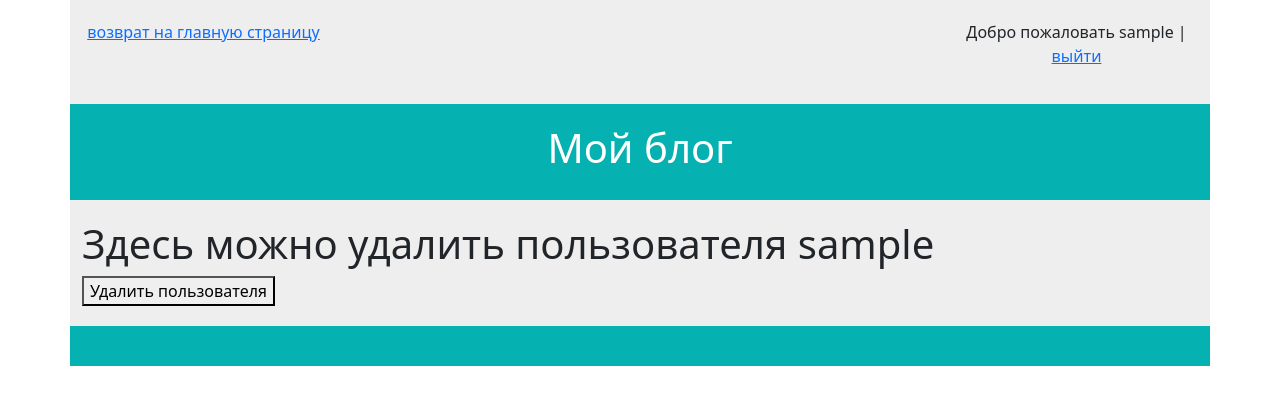
After one commit to ilyapopov400/WebSiteBlog, a Django app: page /delete/1 in a window 1280 px wide. The commit adds this page. Shown: the top 405 px of the page. Run offline with Django 4.2, Linux system fonts and the light colour scheme; tables that the repository leaves empty hold one stand-in row (values such as "Sample post"); some libraries are stand-ins or nearby versions.

Commit message:
class DeleteUser -> удаление пользователя

```diff
--- a/my_blog/app_blog/templates/app_blog/index.html
+++ b/my_blog/app_blog/templates/app_blog/index.html
@@ -15,7 +15,7 @@ my blog
                     <ul>
                         <li>{{ user.username }}
                             <a href="#">перейти к статьям</a>
-                            <a href="#" class="color2">удалить пользователя</a>
+                            <a href="{% url 'registration:delete_user' user.pk %}" class="color2">удалить пользователя</a>
                         </li>
                     </ul>
                 {% endfor %}
--- /dev/null
+++ b/my_blog/registration/templates/registration/delete_user.html
@@ -0,0 +1,19 @@
+{% extends "app_blog/base.html" %}
+{% load static %}
+{% block title %}
+удаление пользователя
+{% endblock %}
+
+{% block content %}
+    <div class="container">
+        <div class="row">
+            <div class="col-12">
+                <h1>Здесь можно удалить пользователя {{ object.username }}</h1>
+                <form method="POST" enctype="multipart/form-data">
+                    {% csrf_token %}
+                    <button type="submit">Удалить пользователя</button>
+                </form>
+            </div>
+        </div>
+    </div>
+{% endblock %}
--- a/my_blog/registration/templates/registration/register.html
+++ b/my_blog/registration/templates/registration/register.html
@@ -1,7 +1,7 @@
 {% extends "app_blog/base.html" %}
 {% load static %}
 {% block title %}
-аутентификация
+регистрация пользователя
 {% endblock %}
 
 {% block content %}
--- a/my_blog/registration/urls.py
+++ b/my_blog/registration/urls.py
@@ -7,5 +7,5 @@ urlpatterns = [
     path('registration/', views.RegisterUser.as_view(), name="registration"),  # регистрация пользователя
     path('login/', views.LoginUser.as_view(), name="login"),  # аутентификация пользователя
     path('logout/', views.LogoutUser.as_view(), name='logout'),  # выход из приложения
-
+    path('delete/<int:pk>', views.DeleteUser.as_view(), name='delete_user'),  # удаление пользователя
 ]
--- a/my_blog/registration/views.py
+++ b/my_blog/registration/views.py
@@ -2,11 +2,12 @@ from django.shortcuts import render, redirect
 from django.contrib.auth import login
 from django.views.generic import TemplateView
 from django.contrib.auth.views import LoginView, LogoutView
-from django.views.generic import CreateView
+from django.views.generic import CreateView, DeleteView
 from django.contrib.auth.forms import UserCreationForm, AuthenticationForm
 from django.urls import reverse_lazy
 
 from . import forms
+from django.contrib.auth.models import User
 
 
 # Create your views here.
@@ -51,3 +52,12 @@ class LogoutUser(LogoutView):
 
     def get_success_url(self):
         return reverse_lazy("app_blog:index")
+
+
+class DeleteUser(DeleteView):  # TODO сделать Mixin, только для администратора
+    """
+    Удалить пользователя
+    """
+    template_name = "registration/delete_user.html"
+    model = User
+    success_url = reverse_lazy("app_blog:index")
```
